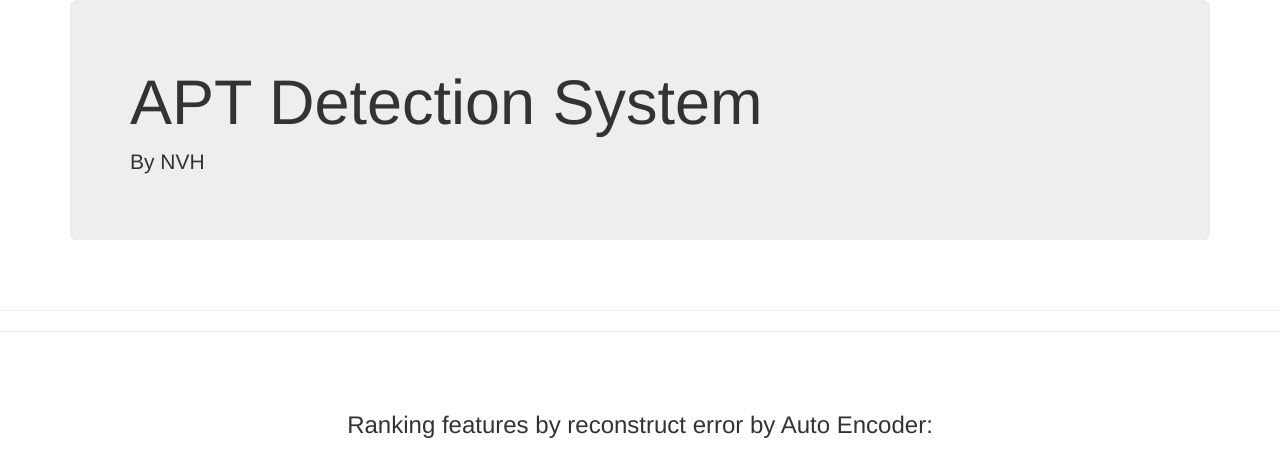
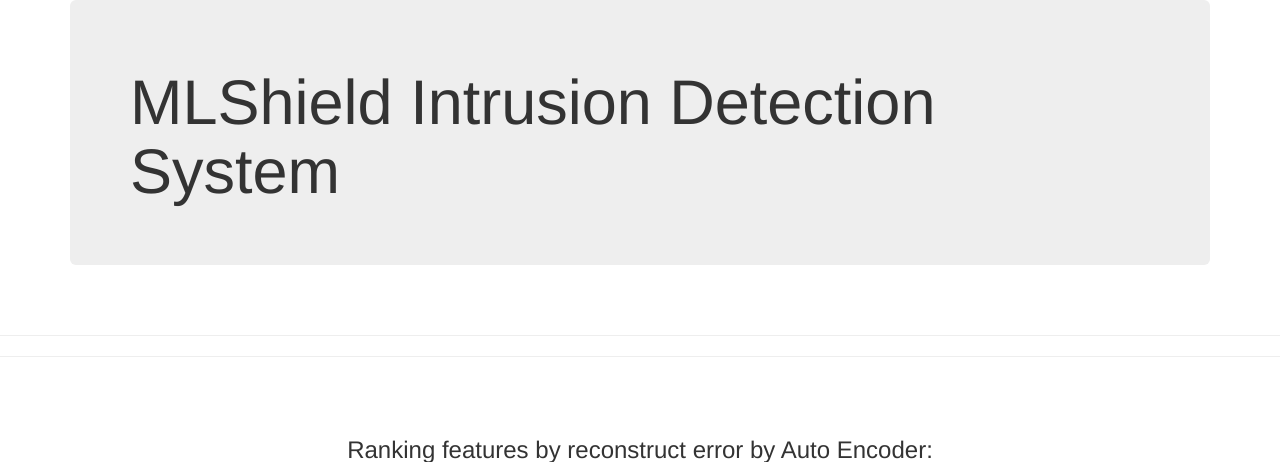
Before and after one commit to Kalpeshbansode03/MLShiled, a Flask app: template templates/detail.html in a window 1280 px wide. Shown: the top 462 px of the page. Run offline with Flask 3, Linux system fonts and the light colour scheme; the template is opened without the code that fills it, so the values that code supplies are empty; parts of the project's set-up code (start-up, migrations or seed data) failed here and were passed over; some libraries are stand-ins or nearby versions.

Commit message:
Update detail.html

```diff
--- a/templates/detail.html
+++ b/templates/detail.html
@@ -23,8 +23,8 @@
 <body>
 <div class="container">
   <div class="jumbotron">
-    <h1>APT Detection System</h1>
-    <p>By NVH</p>
+    <h1>MLShield Intrusion Detection System</h1>
+
   </div>
 </div>
 
```
